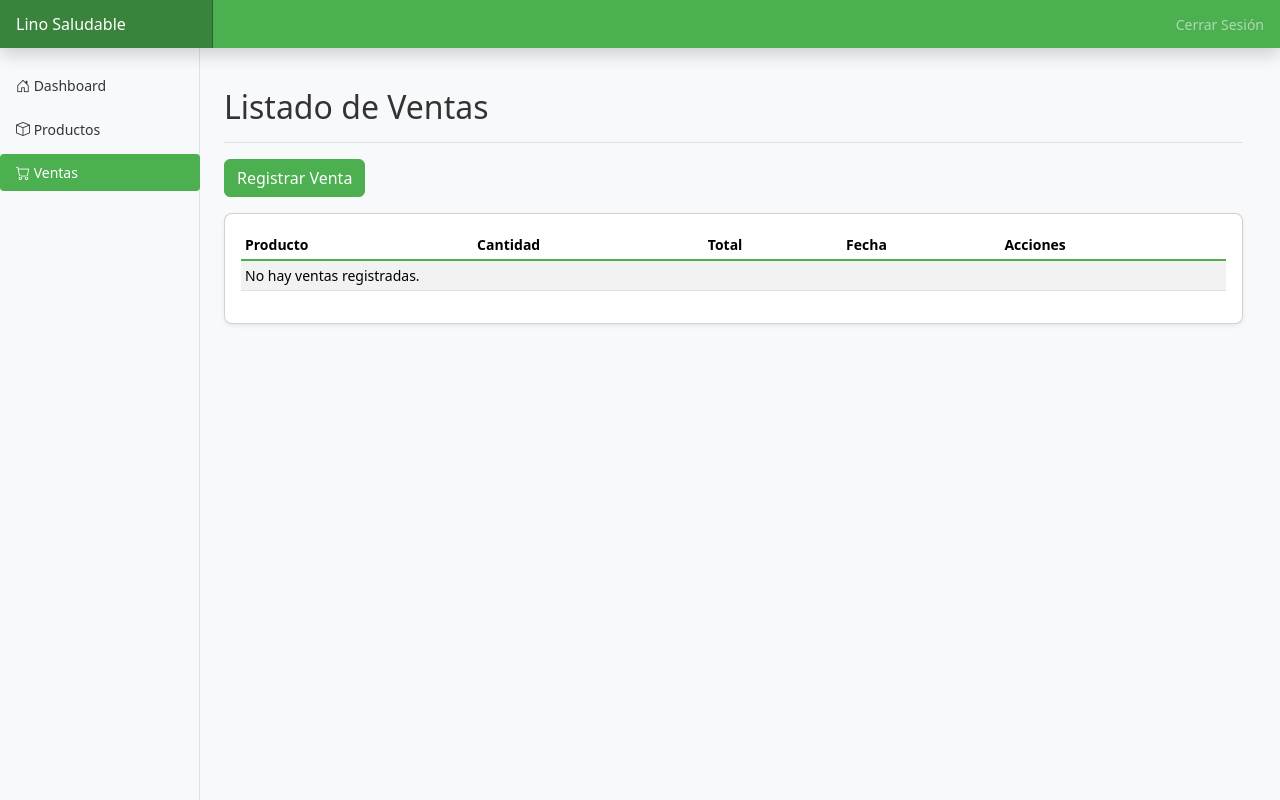
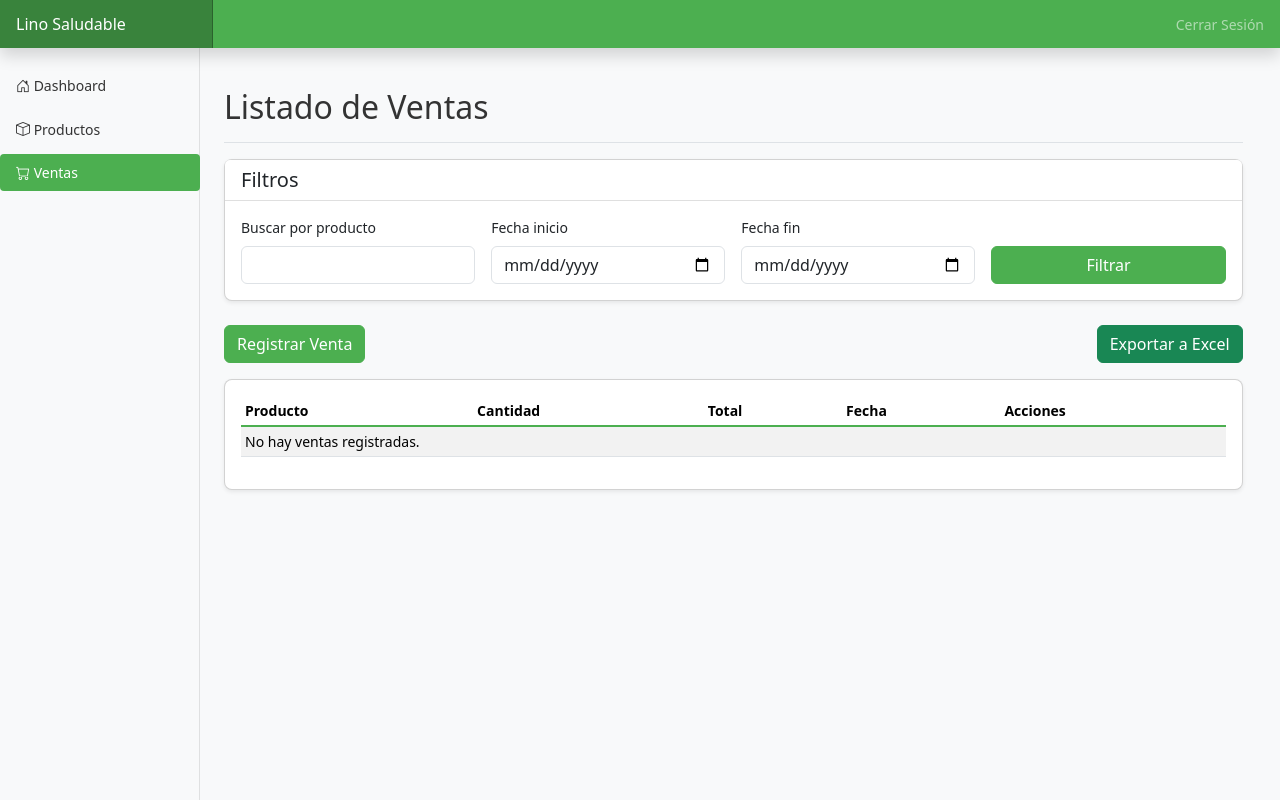
Before and after one commit to giuliano-z/lino_saludable, a Django app: page /gestion/ventas/ in a window 1280 px wide. Run offline with Django 5.2, Linux system fonts and the light colour scheme; the visitor is signed in with stand-in values (Sample User, id 1); data that the repository does not hold is empty.

Commit message:
Implementar funcionalidad de exportación a Excel y filtros de búsqueda

```diff
--- a/src/gestion/templates/gestion/lista_ventas.html
+++ b/src/gestion/templates/gestion/lista_ventas.html
@@ -1,12 +1,36 @@
 {% extends 'gestion/base.html' %}
+{% block title %}Ventas - Lino Saludable{% endblock %}
+{% block header %}Listado de Ventas{% endblock %}
+{% block content %}
+<!-- Formulario de búsqueda y filtrado -->
+<div class="card mb-4">
+    <div class="card-header">
+        <h5 class="mb-0">Filtros</h5>
+    </div>
+    <div class="card-body">
+        <form method="get" class="row g-3">
+            <div class="col-md-3">
+                <label for="q" class="form-label">Buscar por producto</label>
+                <input type="text" class="form-control" id="q" name="q" value="{{ query }}">
+            </div>
+            <div class="col-md-3">
+                <label for="fecha_inicio" class="form-label">Fecha inicio</label>
+                <input type="date" class="form-control" id="fecha_inicio" name="fecha_inicio" value="{{ fecha_inicio }}">
+            </div>
+            <div class="col-md-3">
+                <label for="fecha_fin" class="form-label">Fecha fin</label>
+                <input type="date" class="form-control" id="fecha_fin" name="fecha_fin" value="{{ fecha_fin }}">
+            </div>
+            <div class="col-md-3 d-flex align-items-end">
+                <button type="submit" class="btn btn-primary w-100">Filtrar</button>
+            </div>
+        </form>
+    </div>
+</div>
 
-{% block title %}Ventas - Lino Saludable{% endblock %}
-
-{% block header %}Listado de Ventas{% endblock %}
-
-{% block content %}
-<div class="mb-3">
+<div class="mb-3 d-flex justify-content-between">
     <a href="{% url 'gestion:crear_venta' %}" class="btn btn-primary">Registrar Venta</a>
+    <a href="{% url 'gestion:exportar_ventas' %}" class="btn btn-success">Exportar a Excel</a>
 </div>
 
 {% if messages %}
@@ -40,7 +64,10 @@
                         <td>${{ venta.total }}</td>
                         <td>{{ venta.fecha|date:"d/m/Y H:i" }}</td>
                         <td>
-                            <a href="{% url 'gestion:detalle_venta' venta.id %}" class="btn btn-sm btn-outline-primary">Ver Detalles</a>
+                            <div class="btn-group" role="group">
+                                <a href="{% url 'gestion:detalle_venta' venta.id %}" class="btn btn-sm btn-outline-info">Ver</a>
+                                <a href="{% url 'gestion:eliminar_venta' venta.id %}" class="btn btn-sm btn-outline-danger">Eliminar</a>
+                            </div>
                         </td>
                     </tr>
                     {% empty %}
--- a/src/gestion/urls.py
+++ b/src/gestion/urls.py
@@ -13,4 +13,6 @@ urlpatterns = [
     path('ventas/crear/', views.crear_venta, name='crear_venta'),
     path('ventas/detalle/<int:pk>/', views.detalle_venta, name='detalle_venta'),
     path('api/productos/<int:pk>/', views.producto_precio, name='api_producto_precio'),
+    path('productos/exportar/', views.exportar_productos, name='exportar_productos'),
+    path('ventas/exportar/', views.exportar_ventas, name='exportar_ventas'),
 ]
--- a/src/gestion/views.py
+++ b/src/gestion/views.py
@@ -8,7 +8,9 @@ from django.utils import timezone
 from datetime import timedelta
 from django.http import JsonResponse
 from django.views.decorators.http import require_GET
-
+from django.http import HttpResponse
+from .resources import ProductoResource, VentaResource
+from datetime import datetime
 
 @login_required
 def dashboard(request):
@@ -57,8 +59,25 @@ def dashboard(request):
 
 @login_required
 def lista_productos(request):
+    query = request.GET.get('q', '')
+    categoria = request.GET.get('categoria', '')
+
     productos = Producto.objects.all()
-    return render(request, 'gestion/lista_productos.html', {'productos': productos})
+
+    if query:
+        productos = productos.filter(nombre__icontains=query)
+
+    if categoria:
+        productos = productos.filter(categoria=categoria)
+
+    categorias = Producto.objects.values_list('categoria', flat=True).distinct()
+
+    return render(request, 'gestion/lista_productos.html', {
+        'productos': productos,
+        'query': query,
+        'categoria_seleccionada': categoria,
+        'categorias': categorias,
+    })
 
 @login_required
 def crear_producto(request):
@@ -101,8 +120,27 @@ def eliminar_producto(request, pk):
 
 @login_required
 def lista_ventas(request):
+    query = request.GET.get('q', '')
+    fecha_inicio = request.GET.get('fecha_inicio', '')
+    fecha_fin = request.GET.get('fecha_fin', '')
+
     ventas = Venta.objects.all().order_by('-fecha')
-    return render(request, 'gestion/lista_ventas.html', {'ventas': ventas})
+
+    if query:
+        ventas = ventas.filter(producto__nombre__icontains=query)
+
+    if fecha_inicio:
+        ventas = ventas.filter(fecha__gte=fecha_inicio)
+
+    if fecha_fin:
+        ventas = ventas.filter(fecha__lte=fecha_fin)
+
+    return render(request, 'gestion/lista_ventas.html', {
+        'ventas': ventas,
+        'query': query,
+        'fecha_inicio': fecha_inicio,
+        'fecha_fin': fecha_fin,
+    })
 
 @login_required
 def crear_venta(request):
@@ -147,3 +185,19 @@ def index(request):
         return redirect('gestion:dashboard')
     else:
         return redirect('login')
+
+@login_required
+def exportar_productos(request):
+    producto_resource = ProductoResource()
+    dataset = producto_resource.export()
+    response = HttpResponse(dataset.xlsx, content_type='application/vnd.ms-excel')
+    response['Content-Disposition'] = f'attachment; filename="productos_{datetime.now().strftime("%Y%m%d")}.xlsx"'
+    return response
+
+@login_required
+def exportar_ventas(request):
+    venta_resource = VentaResource()
+    dataset = venta_resource.export()
+    response = HttpResponse(dataset.xlsx, content_type='application/vnd.ms-excel')
+    response['Content-Disposition'] = f'attachment; filename="ventas_{datetime.now().strftime("%Y%m%d")}.xlsx"'
+    return response
--- a/src/lino_saludable/settings.py
+++ b/src/lino_saludable/settings.py
@@ -28,6 +28,7 @@ INSTALLED_APPS = [
     'django.contrib.messages',
     'django.contrib.staticfiles',
     'gestion',
+    'import_export',
 ]
 
 MIDDLEWARE = [
@@ -72,6 +73,9 @@ DATABASES = {
     }
 }
 
+AUTHENTICATION_BACKENDS = [
+    'django.contrib.auth.backends.ModelBackend',
+]
 
 # Password validation
 # https://docs.djangoproject.com/en/5.2/ref/settings/#auth-password-validators
```
Also changed, not shown: src/gestion/resources.py (added, +14 -0 lines), src/gestion/templates/gestion/lista_productos.html (+31 -6 lines).
